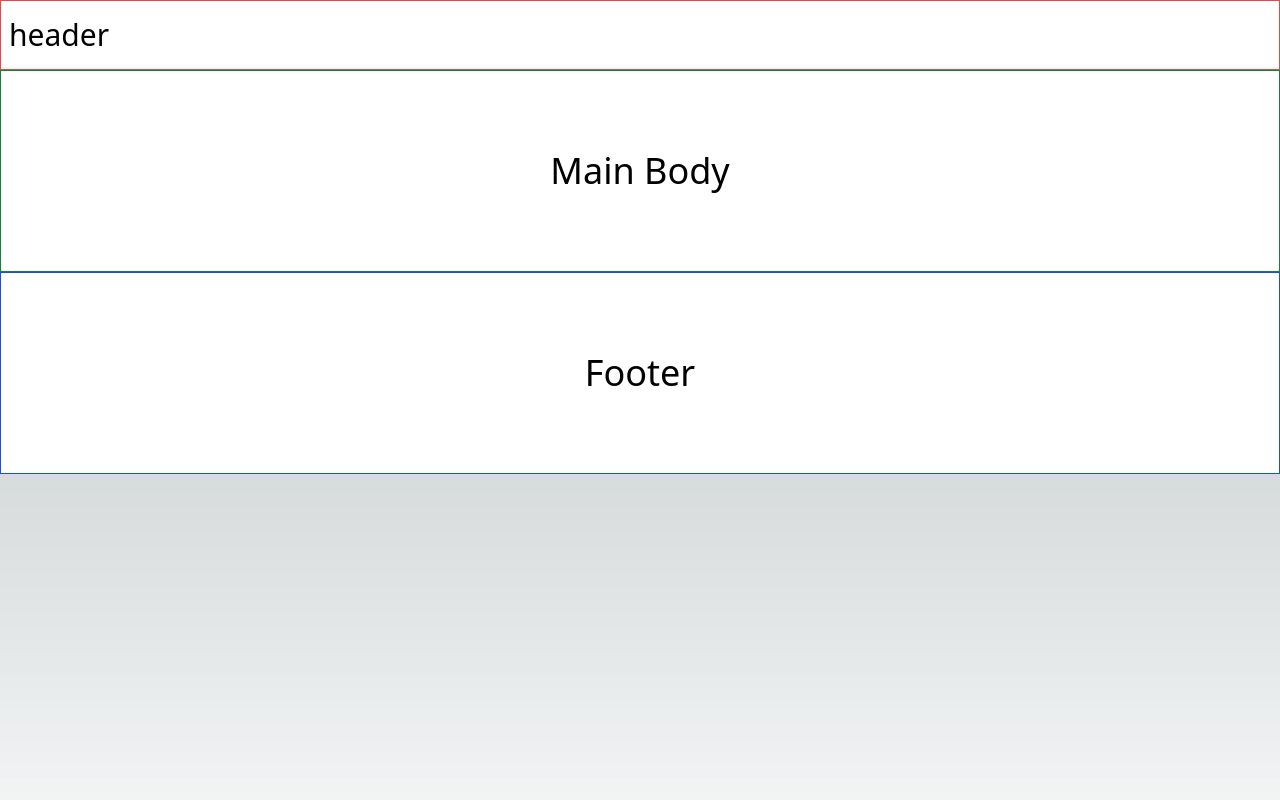
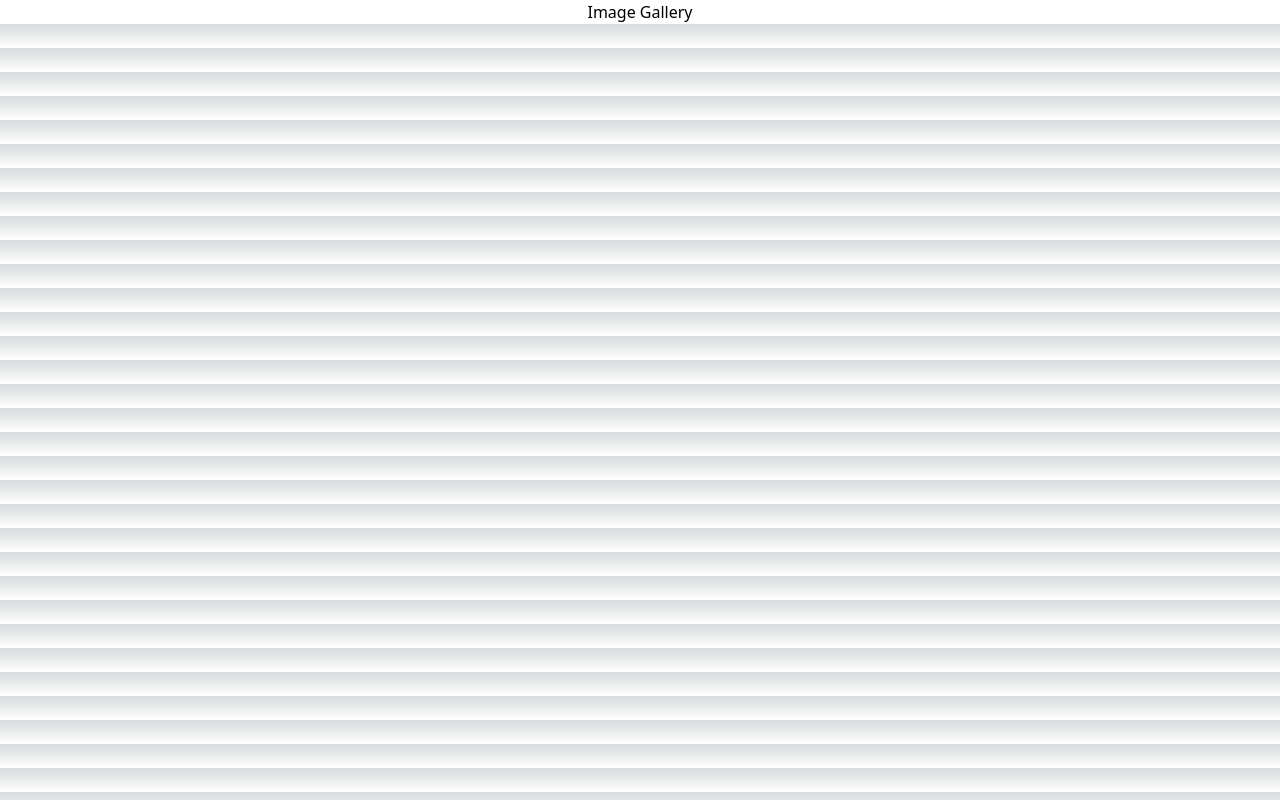
Before and after one commit to rakibkhanofficial/imagegallery, a Next.js app: page / in a window 1280 px wide. Built offline with nearby package versions, Linux system fonts and the light colour scheme.

Commit message:
feature: add image gallery

```diff
--- a/src/components/layouts/MainLayout.tsx
+++ b/src/components/layouts/MainLayout.tsx
@@ -1,12 +1,11 @@
 import React from "react";
+import Imagegallery from "../ui/features/imagegallery";
 
 const MainLayout = () => {
 
     return (
         <div className="bg-white text-black">
-           <div className="text-3xl py-4 px-2 border border-red-500 ">header </div>
-           <div className=" text-4xl py-20 px-5 flex justify-center items-center border border-green-700">Main Body </div>
-           <div className="text-4xl py-20 px-5 flex justify-center items-center border border-blue-700">Footer </div>
+           <Imagegallery/>
         </div>
     );
 };
--- /dev/null
+++ b/src/components/ui/features/imagegallery/index.tsx
@@ -0,0 +1,12 @@
+import React from "react";
+
+const Imagegallery = () => {
+
+    return(
+        <div>
+            <h1 className=" Text-3xl text-center text-black"> Image Gallery</h1>
+        </div>
+    )
+}
+
+export default Imagegallery;
```
